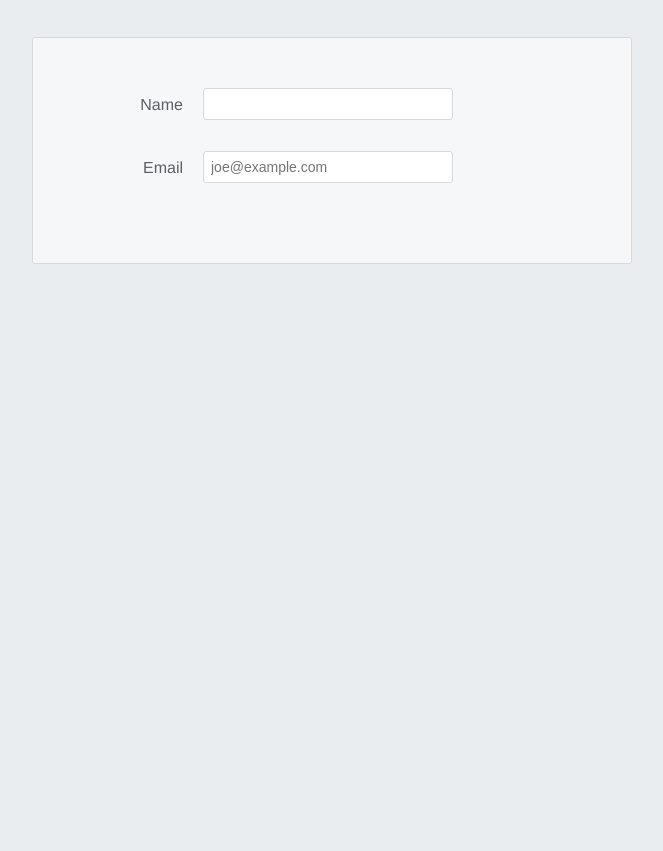
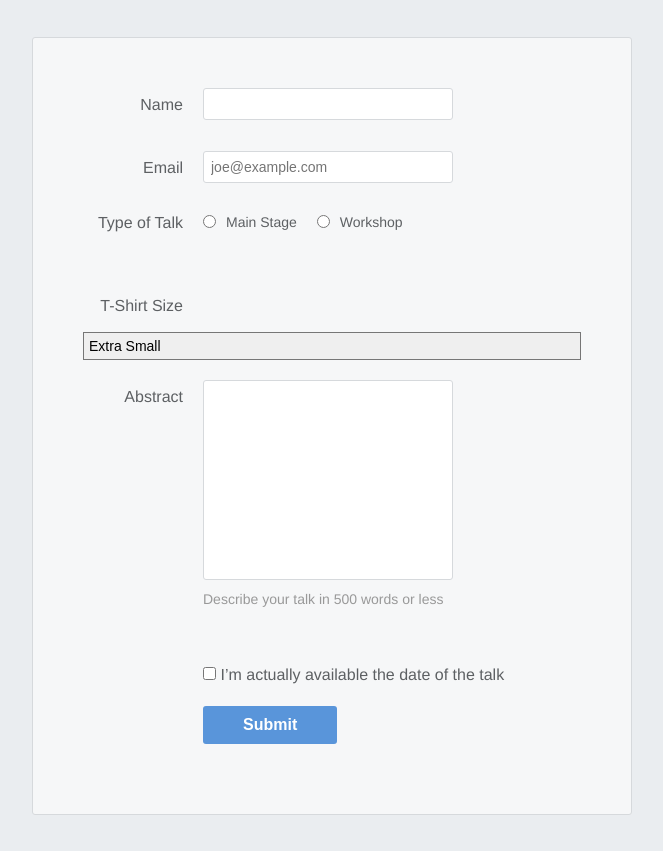
Before and after one commit to geovanyjimenez/forms-codio, a plain HTML site: page index.html in a window 1280 px wide. Shown: the part 225-1076 px from the top of the page, without its empty margins (308-971 px from the left). Before the commit the page ends 800 px from the top, so only its background shows below. Drawn offline with Linux system fonts and the light colour scheme.

Commit message:
created forms and approprite css. forms created input, email, radio, drop down, text area, checkbox and submit button

```diff
--- a/index.html
+++ b/index.html
@@ -11,20 +11,69 @@
             <h1>Speaker Submission</h1>
             <p><em>Want to speak at our fake conference? Fill out this form.</em></p>
         </header>
-
+        <!-- CREATING AN INPUT FORM -->
         <form action='' method='get' class='speaker-form'>
             <div class='form-row'>
                 <label for='full-name'>Name</label>
                 <input id='full-name' name='full-name' type='text'/>
             </div>
-
-        <div class='form-row'>
-            <label for='email'>Email</label>
+            <!-- CREATING AN EMAIL FORM -->
+            <div class='form-row'>
+                <label for='email'>Email</label>
                 <input id='email'
                         name='email'
                         type='email'
                         placeholder='joe@example.com'/>
-        </div>
+            </div>
+            <!-- CREATING RADIO FORM -->
+            <fieldset class='legacy-form-row'>
+                <legend>Type of Talk</legend>
+                <input id='talk-type-1'
+                        name='talk-type'
+                        type='radio'
+                        value='main-stage' />
+                <label for='talk-type-1' class='radio-label'>Main Stage</label>
+                <input id='talk-type-2'
+                        name='talk-type'
+                        type='radio'
+                        value='workshop' />
+                <label for='talk-type-2' class='radio-label'>Workshop</label>
+
+            </fieldset>
+
+            <!-- CREATING A DROP DOWN MENU -->
+            <div class='form-row'>
+                <label for='t-shirt'>T-Shirt Size</label>
+                <select id='t-shirt' name='t-shirt'>
+                  <option value='xs'>Extra Small</option>
+                  <option value='s'>Small</option>
+                  <option value='m'>Medium</option>
+                  <option value='l'>Large</option>
+                </select>
+              </div>
+
+            <!-- CREATING A TEXT AREA -->
+              <div class='form-row'>
+                <label for='abstract'>Abstract</label>
+                <textarea id='abstract' name='abstract'></textarea>
+                <div class='instructions'>Describe your talk in 500 words or less</div>
+              </div>
+
+              <!-- CREATING A CHECKBOX -->
+              <div class='form-row'>
+                <label class='checkbox-label' for='available'>
+                <input id='available'
+                       name='available'
+                       type='checkbox'
+                       value='is-available'/>
+                <span>I’m actually available the date of the talk</span>
+                </label>
+              </div>
+
+              <!-- CREATING A SUBMIT BUTTON -->
+              <div class='form-row'>
+                <button>Submit</button>
+              </div>
         </form>
 
 
--- a/styles.css
+++ b/styles.css
@@ -64,6 +64,26 @@
     margin-bottom: 15px;
   }
 
+  .form-row textarea {
+    font-family: "Helvetica", "Arial", sans-serif;
+    font-size: 14px;
+
+    border: 1px solid #D6D9DC;
+    border-radius: 3px;
+
+    min-height: 200px;
+    margin-bottom: 10px;
+    padding: 7px;
+    resize: none;
+  }
+
+  .form-row .instructions {
+    color: #999999;
+    font-size: 14px;
+    margin-bottom: 30px;
+  }
+
+
   @media only screen and (min-width: 700px) {
     .speaker-form-header,
     .speaker-form {
@@ -87,6 +107,28 @@
       margin-top: 7px;
       padding-right: 20px;
     }
+    .legacy-form-row {
+        margin-bottom: 10px;
+    }
+    .legacy-form-row legend {
+        width: 120px;
+        text-align: right;
+        padding-right: 20px;
+    }
+    .legacy-form-row legend {
+        float: left;
+    }
+    .form-row .instructions {
+        margin-left: 120px;
+      }
+    .form-row .checkbox-label {
+        margin-left: 120px;
+        width: auto;
+      }
+
+    .form-row button {
+        margin-left: 120px;
+      }
   }
 
   .form-row input[type='text']:invalid,
@@ -95,3 +137,60 @@
       color: #D55C5F;
       box-shadow: none;
   }
+
+  .legacy-form-row {
+      border: none;
+      margin-bottom: 40px;
+  }
+
+  .legacy-form-row legend {
+      margin-bottom: 15px;
+  }
+
+  .legacy-form-row .radio-label {
+      display: block;
+      font-size: 14px;
+      padding: 0 20px 0 10px;
+  }
+
+  .legacy-form-row input[type='radio'] {
+      margin-top: 2px;
+  }
+
+  .legacy-form-row .radio-label,
+  .legacy-form-row input[type='radio'] {
+      float: left;
+  }
+
+  .form-row select {
+    width: 100%;
+    padding: 5px;
+    font-size: 14px;            /* This won't work in Chrome or Safari */
+    -webkit-appearance: none;   /* This will make it work */
+  }
+
+  .form-row .checkbox-label {
+    margin-bottom: 0;
+  }
+
+  .form-row button {
+    font-size: 16px;
+    font-weight: bold;
+
+    color: #FFFFFF;
+    background-color: #5995DA;
+
+    border: none;
+    border-radius: 3px;
+
+    padding: 10px 40px;
+    cursor: pointer;
+  }
+
+  .form-row button:hover {
+    background-color: #76AEED;
+  }
+
+  .form-row button:active {
+    background-color: #407FC7;
+  }
```
